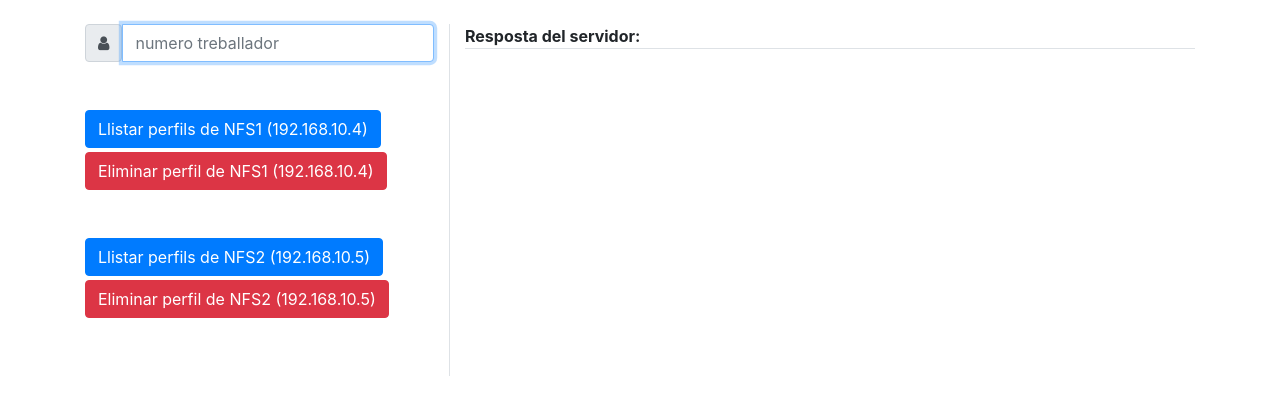
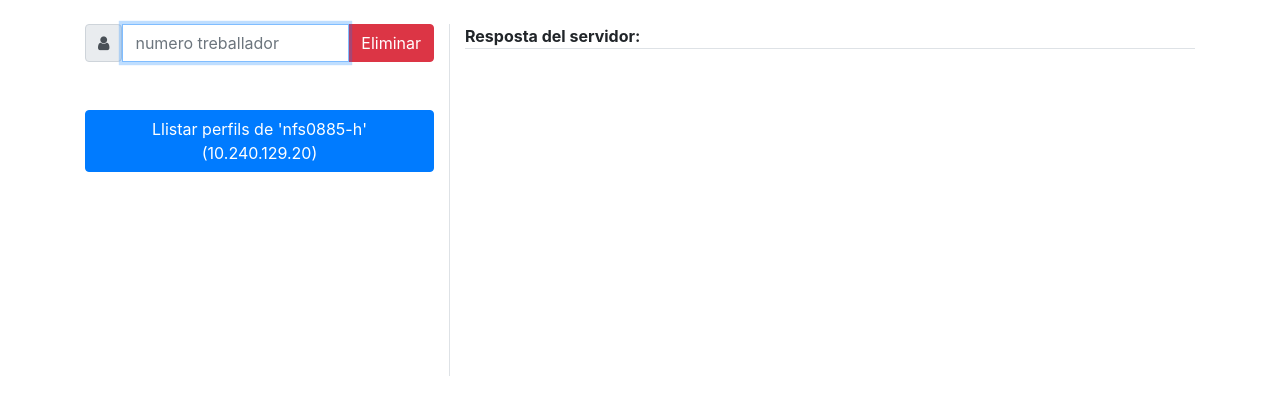
Before and after one commit to jmg1340/bluePrints_utilitats, a Flask app: template app/bp_perfilsNFS/templates/perfils.html in a window 1280 px wide. Shown: the top 415 px of the page. Run offline with Flask 3, Linux system fonts and the light colour scheme; the template is opened without the code that fills it, so the values that code supplies are empty; parts of the project's set-up code (start-up, migrations or seed data) failed here and were passed over; some libraries are stand-ins or nearby versions.

Commit message:
modificacio servidor NFS

```diff
--- a/app/bp_perfilsNFS/routes.py
+++ b/app/bp_perfilsNFS/routes.py
@@ -10,7 +10,7 @@ import os
 @perfils.route('/perfilsNFS', methods=['GET'])
 def fFormulariPerfils():
 	if "username" in session:
-		return render_template( 'perfils.html', titol="ELIMINACIÓ PERIFL als NFS" )
+		return render_template( 'perfils.html', titol="ELIMINACIÓ PERIFL al NFS" )
 	else:
 		return "Accés prohibit."
 
--- a/app/bp_perfilsNFS/templates/perfils.html
+++ b/app/bp_perfilsNFS/templates/perfils.html
@@ -9,20 +9,13 @@
 
 
 	$("#llistar_nfs1").on("click", function(){
-		llistarPerfils("192.168.10.4")
+		llistarPerfils("10.240.129.20")
 	})
 
     $("#eliminar_nfs1").on("click", function(){
-		eliminarPerfil("192.168.10.4")
+		eliminarPerfil("10.240.129.20")
 	})
 
-	$("#llistar_nfs2").on("click", function(){
-		llistarPerfils("192.168.10.5")
-	})
-
-	$("#eliminar_nfs2").on("click", function(){
-		eliminarPerfil("192.168.10.5")
-	})
 
 
 
@@ -96,23 +89,15 @@
 			<i class="fa fa-user"></i>
 			</span>
 			<input id="user" type="text" class="form-control" placeholder="numero treballador" aria-label="Username" aria-describedby="basic-addon1">
+			<div class="input-group-append">
+				<button class="btn btn-danger" type="button" id="eliminar_nfs1">Eliminar</button>
+			</div>
 		</div>
 
 		<div class="mt-5">
-			<div class="">
-				<button class="btn btn-primary" type="button" id="llistar_nfs1">Llistar perfils de NFS1 (192.168.10.4)</button>
-			</div>
-			<div class="mt-1">
-				<button class="btn btn-danger" type="button" id="eliminar_nfs1">Eliminar perfil de NFS1 (192.168.10.4)</button>
-			</div>
-			<div class="mt-5">
-				<button class="btn btn-primary" type="button" id="llistar_nfs2">Llistar perfils de NFS2 (192.168.10.5)</button>
-			</div>
-			<div class="mt-1">
-				<button class="btn btn-danger" type="button" id="eliminar_nfs2">Eliminar perfil de NFS2 (192.168.10.5)</button>
-			</div>
+			<button class="btn btn-primary" type="button" id="llistar_nfs1">Llistar perfils de 'nfs0885-h' (10.240.129.20)</button>
+		</div>
 
-		</div>
 	</div>
 	<div class="col" >
 		<div class="font-weight-bold border-bottom">
```
